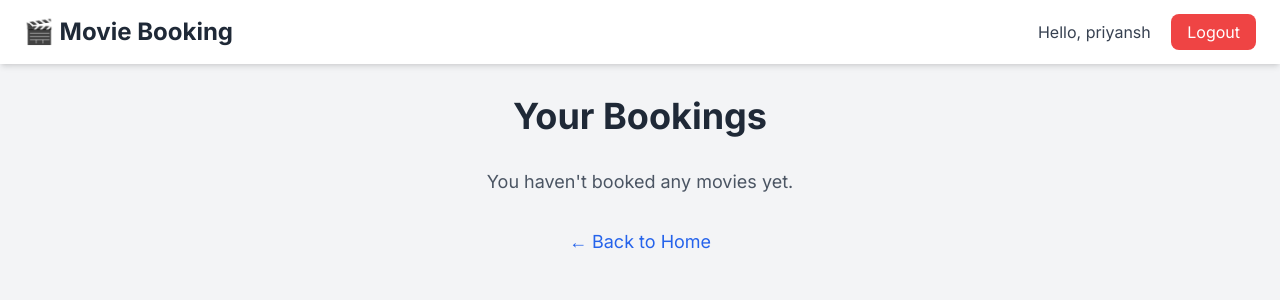
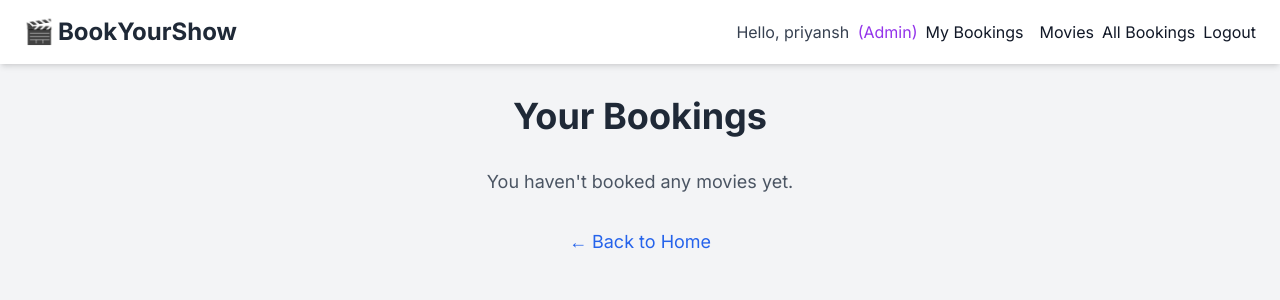
Before and after one commit to abdulchotu7/movie-booking-system, a FastAPI app: page /bookings in a window 1280 px wide. Shown: the top 300 px of the page. Run offline with FastAPI, Linux system fonts and the light colour scheme; a user stored in the database is signed in; some libraries are stand-ins or nearby versions.

Commit message:
added admin routes

```diff
--- a/main.py
+++ b/main.py
@@ -1,14 +1,14 @@
-from fastapi import FastAPI, Request, Form, Depends
+from fastapi import FastAPI, Request, Form, Depends, HTTPException
 from fastapi.responses import HTMLResponse, RedirectResponse
-from fastapi.staticfiles import StaticFiles
 from fastapi.templating import Jinja2Templates
 from starlette.middleware.sessions import SessionMiddleware
-from sqlalchemy import create_engine, Column, Integer, String, ForeignKey
+from sqlalchemy import create_engine, Column, Integer, String, Boolean, ForeignKey
 from sqlalchemy.orm import sessionmaker, declarative_base, Session, relationship, joinedload
+from sqlalchemy.exc import IntegrityError
+import logging
 
 # Database setup
 DATABASE_URL = "postgresql://postgres.wazswwkmwfdwaoxufkfx:capstone@aws-0-ap-south-1.pooler.supabase.com:6543/postgres"
-
 engine = create_engine(DATABASE_URL)
 SessionLocal = sessionmaker(autocommit=False, autoflush=False, bind=engine)
 Base = declarative_base()
@@ -18,7 +18,8 @@
     __tablename__ = "users"
     id = Column(Integer, primary_key=True, index=True)
     username = Column(String, unique=True, index=True)
-    password = Column(String)  # Store hashed passwords in production!
+    password = Column(String)  # Stored in plaintext as requested
+    is_admin = Column(Boolean, default=False)
 
 # Movie Model
 class Movie(Base):
@@ -31,12 +32,12 @@
     format = Column(String)
     price = Column(Integer)
 
-# Booking Model with ForeignKey constraint and relationship to Movie
+# Booking Model
 class Booking(Base):
     __tablename__ = "bookings"
     id = Column(Integer, primary_key=True, index=True)
     user = Column(String, index=True)
-    movie_id = Column(Integer, ForeignKey("movies.id"))  # ForeignKey added here
+    movie_id = Column(Integer, ForeignKey("movies.id"))
     showtime = Column(String)
     quantity = Column(Integer)
     total = Column(Integer)
@@ -45,7 +46,6 @@
 # Create tables
 Base.metadata.create_all(bind=engine)
 
-# Dependency to get DB session
 def get_db():
     db = SessionLocal()
     try:
@@ -54,89 +54,171 @@
         db.close()
 
 app = FastAPI()
-app.add_middleware(SessionMiddleware, secret_key="your-secret-key")
-
+app.add_middleware(SessionMiddleware, secret_key="your-secret-key-32-chars-long")
 templates = Jinja2Templates(directory="templates")
 
-# Seed movies into database
+# Setup logging
+logging.basicConfig(level=logging.DEBUG)
+logger = logging.getLogger(__name__)
+
+# Helper functions
+def require_login(request: Request):
+    if not request.session.get("user"):
+        logger.debug("Login required - no user in session")
+        raise HTTPException(status_code=401, detail="Not authenticated")
+    return True
+
+def require_admin(request: Request, db: Session = Depends(get_db)):
+    username = request.session.get("user")
+    is_admin = request.session.get("is_admin", False)  # Retrieve admin status from session
+
+    if not username or not is_admin:
+        logger.debug(f"Admin check failed for user {username}")
+        raise HTTPException(status_code=403, detail="Admin privileges required")
+
+    return db.query(User).filter(User.username == username, User.is_admin == True).first()
+
+
+
+# Seed data
 def seed_movies():
     db = SessionLocal()
-    if db.query(Movie).count() == 0:
-        movies = [
-            Movie(title="Inception", year=2010, director="Christopher Nolan", rating=8.8, format="IMAX", price=12),
-            Movie(title="The Matrix", year=1999, director="The Wachowskis", rating=8.7, format="Standard", price=10),
-            Movie(title="Avengers: Endgame", year=2019, director="Anthony and Joe Russo", rating=8.4, format="3D", price=15),
-            Movie(title="The Godfather", year=1972, director="Francis Ford Coppola", rating=9.2, format="Standard", price=10),
-            Movie(title="Pulp Fiction", year=1994, director="Quentin Tarantino", rating=8.9, format="Standard", price=10),
-        ]
-        db.add_all(movies)
-        db.commit()
-    db.close()
+    try:
+        if db.query(Movie).count() == 0:
+            movies = [
+                Movie(title="Inception", year=2010, director="Christopher Nolan", rating=8, format="IMAX", price=12),
+                Movie(title="The Matrix", year=1999, director="The Wachowskis", rating=8, format="Standard", price=10),
+                Movie(title="Avengers: Endgame", year=2019, director="Anthony and Joe Russo", rating=8, format="3D", price=15),
+            ]
+            db.add_all(movies)
+            db.commit()
+    finally:
+        db.close()
+
+def create_admin():
+    db = SessionLocal()
+    try:
+        if not db.query(User).filter(User.username == "admin").first():
+            admin = User(
+                username="admin",
+                password="adminpass",  # Plaintext as requested
+                is_admin=True
+            )
+            db.add(admin)
+            db.commit()
+            logger.debug("Admin user created")
+    finally:
+        db.close()
 
 seed_movies()
+create_admin()
 
-# Helper function to enforce authentication
-def require_login(request: Request):
-    return request.session.get("user") is not None
+# Routes
+# ... (previous imports and setup remain the same until routes)
 
-# Home page: list movies (public page)
+# Routes
 @app.get("/", response_class=HTMLResponse)
 async def home(request: Request, db: Session = Depends(get_db)):
     movies = db.query(Movie).all()
-    return templates.TemplateResponse("index.html", {"request": request, "movies": movies, "user": request.session.get("user")})
+    return templates.TemplateResponse("index.html", {
+        "request": request,
+        "movies": movies,
+        "user": request.session.get("user"),  # User might be None
+        "is_admin": request.session.get("is_admin", False)
+    })
 
-# Registration endpoints
+
+# Authentication routes
 @app.get("/register", response_class=HTMLResponse)
 async def register_get(request: Request):
     return templates.TemplateResponse("register.html", {"request": request})
 
 @app.post("/register")
-async def register_post(request: Request, username: str = Form(...), password: str = Form(...), db: Session = Depends(get_db)):
-    existing_user = db.query(User).filter(User.username == username).first()
-    if existing_user:
-        return HTMLResponse("Username already exists. Please choose another.", status_code=400)
-    db.add(User(username=username, password=password))
-    db.commit()
-    return RedirectResponse(url="/login", status_code=303)
+async def register_post(
+    request: Request,
+    username: str = Form(...),
+    password: str = Form(...),
+    db: Session = Depends(get_db)
+):
+    try:
+        user = User(username=username, password=password)  # Plaintext storage
+        db.add(user)
+        db.commit()
+        return RedirectResponse(url="/login", status_code=303)
+    except IntegrityError:
+        db.rollback()
+        return HTMLResponse("Username already exists", status_code=400)
 
-# Login endpoints
 @app.get("/login", response_class=HTMLResponse)
 async def login_get(request: Request):
     return templates.TemplateResponse("login.html", {"request": request})
 
 @app.post("/login")
-async def login_post(request: Request, username: str = Form(...), password: str = Form(...), db: Session = Depends(get_db)):
-    user = db.query(User).filter(User.username == username, User.password == password).first()
-    if not user:
+async def login_post(
+    request: Request,
+    username: str = Form(...),
+    password: str = Form(...),
+    db: Session = Depends(get_db)
+):
+    user = db.query(User).filter(User.username == username).first()
+    if not user or password != user.password:  # Plaintext comparison
         return HTMLResponse("Invalid credentials", status_code=400)
+
     request.session["user"] = username
+    request.session["is_admin"] = user.is_admin  # Store admin status in session
+    logger.debug(f"User {username} logged in. Admin: {user.is_admin}")
     return RedirectResponse(url="/", status_code=303)
 
-# Logout endpoint
 @app.get("/logout")
 async def logout(request: Request):
-    request.session.pop("user", None)
+    request.session.clear()
     return RedirectResponse(url="/login", status_code=303)
 
-# Booking endpoints (require login)
+# Booking routes
 @app.get("/book/{movie_id}", response_class=HTMLResponse)
-async def book_movie(request: Request, movie_id: int, db: Session = Depends(get_db)):
+async def book_movie(
+    request: Request,
+    movie_id: int,
+    db: Session = Depends(get_db)
+):
     if not require_login(request):
         return RedirectResponse(url="/login", status_code=303)
+
     movie = db.query(Movie).filter(Movie.id == movie_id).first()
     if not movie:
-        return HTMLResponse("Movie not found", status_code=404)
-    return templates.TemplateResponse("book.html", {"request": request, "movie": movie, "user": request.session.get("user")})
+        raise HTTPException(status_code=404, detail="Movie not found")
+
+    return templates.TemplateResponse("book.html", {
+        "request": request,
+        "movie": movie,
+        "user": request.session.get("user"),
+        "is_admin": request.session.get("is_admin", False)
+    })
 
 @app.post("/book")
-async def create_booking(request: Request, movie_id: int = Form(...), showtime: str = Form(...), quantity: int = Form(...), db: Session = Depends(get_db)):
+async def create_booking(
+    request: Request,
+    movie_id: int = Form(...),
+    showtime: str = Form(...),
+    quantity: int = Form(..., gt=0),
+    db: Session = Depends(get_db)
+):
     if not require_login(request):
         return RedirectResponse(url="/login", status_code=303)
+
     movie = db.query(Movie).filter(Movie.id == movie_id).first()
     if not movie:
-        return HTMLResponse("Movie not found", status_code=404)
+        raise HTTPException(status_code=404, detail="Movie not found")
+
     total_amount = movie.price * quantity
-    booking = Booking(user=request.session["user"], movie_id=movie_id, showtime=showtime, quantity=quantity, total=total_amount)
+    booking = Booking(
+        user=request.session["user"],
+        movie_id=movie_id,
+        showtime=showtime,
+        quantity=quantity,
+        total=total_amount
+    )
+
     db.add(booking)
     db.commit()
     return RedirectResponse(url="/bookings", status_code=303)
@@ -146,30 +228,180 @@
     if not require_login(request):
         return RedirectResponse(url="/login", status_code=303)
 
-    user_bookings = (
+    bookings = (
         db.query(Booking)
         .options(joinedload(Booking.movie))
         .filter(Booking.user == request.session["user"])
         .all()
     )
 
-    bookings_with_movies = []
-    for booking in user_bookings:
-        bookings_with_movies.append({
-            "id": booking.id,
+    return templates.TemplateResponse("bookings.html", {
+        "request": request,
+        "bookings": bookings,
+        "user": request.session.get("user"),
+        "is_admin": request.session.get("is_admin", False)
+    })
+
+@app.post("/cancel")
+async def cancel_booking(
+    request: Request,
+    booking_id: int = Form(...),
+    db: Session = Depends(get_db)
+):
+    if not require_login(request):
+        return RedirectResponse(url="/login", status_code=303)
+
+    db.query(Booking).filter(
+        Booking.id == booking_id,
+        Booking.user == request.session["user"]
+    ).delete()
+    db.commit()
+    return RedirectResponse(url="/bookings", status_code=303)
+
+# Admin routes (all protected with require_admin)
+@app.get("/admin/movies", response_class=HTMLResponse)
+async def admin_movies(
+    request: Request,
+    db: Session = Depends(get_db),
+    admin_user: User = Depends(require_admin)
+):
+    movies = db.query(Movie).all()
+    return templates.TemplateResponse("admin_movies.html", {
+        "request": request,
+        "movies": movies,
+        "user": request.session.get("user"),
+        "is_admin": True  # Only admins reach this point
+    })
+
+@app.get("/admin/movies/add", response_class=HTMLResponse)
+async def add_movie_form(
+    request: Request,
+    admin_user: User = Depends(require_admin)
+):
+    return templates.TemplateResponse("admin_add_movie.html", {
+        "request": request,
+        "user": request.session.get("user"),
+        "is_admin": True
+    })
+
+@app.post("/admin/movies")
+async def add_movie(
+    request: Request,
+    title: str = Form(...),
+    year: int = Form(..., gt=1900, lt=2100),
+    director: str = Form(...),
+    rating: int = Form(..., ge=1, le=10),
+    format: str = Form(...),
+    price: int = Form(..., gt=0),
+    db: Session = Depends(get_db),
+    admin_user: User = Depends(require_admin)
+):
+    try:
+        movie = Movie(
+            title=title,
+            year=year,
+            director=director,
+            rating=rating,
+            format=format,
+            price=price
+        )
+        db.add(movie)
+        db.commit()
+        return RedirectResponse(url="/admin/movies", status_code=303)
+    except IntegrityError:
+        db.rollback()
+        raise HTTPException(status_code=400, detail="Movie already exists")
+
+@app.get("/admin/movies/{id}/edit", response_class=HTMLResponse)
+async def edit_movie_form(
+    request: Request,
+    id: int,
+    db: Session = Depends(get_db),
+    admin_user: User = Depends(require_admin)
+):
+    movie = db.query(Movie).filter(Movie.id == id).first()
+    if not movie:
+        raise HTTPException(status_code=404, detail="Movie not found")
+    return templates.TemplateResponse("edit_movie.html", {
+        "request": request,
+        "movie": movie,
+        "user": request.session.get("user"),
+        "is_admin": True
+    })
+
+@app.post("/admin/movies/{id}")
+async def update_movie(
+    request: Request,
+    id: int,
+    title: str = Form(...),
+    year: int = Form(..., gt=1900, lt=2100),
+    director: str = Form(...),
+    rating: int = Form(..., ge=1, le=10),
+    format: str = Form(...),
+    price: int = Form(..., gt=0),
+    db: Session = Depends(get_db),
+    admin_user: User = Depends(require_admin)
+):
+    movie = db.query(Movie).filter(Movie.id == id).first()
+    if not movie:
+        raise HTTPException(status_code=404, detail="Movie not found")
+
+    try:
+        movie.title = title
+        movie.year = year
+        movie.director = director
+        movie.rating = rating
+        movie.format = format
+        movie.price = price
+        db.commit()
+        return RedirectResponse(url="/admin/movies", status_code=303)
+    except IntegrityError:
+        db.rollback()
+        raise HTTPException(status_code=400, detail="Movie title already exists")
+
+@app.post("/admin/movies/{id}/delete")
+async def delete_movie(
+    request: Request,
+    id: int,
+    db: Session = Depends(get_db),
+    admin_user: User = Depends(require_admin)
+):
+    movie = db.query(Movie).filter(Movie.id == id).first()
+    if not movie:
+        raise HTTPException(status_code=404, detail="Movie not found")
+
+    db.delete(movie)
+    db.commit()
+    return RedirectResponse(url="/admin/movies", status_code=303)
+
+@app.get("/admin/bookings", response_class=HTMLResponse)
+async def admin_bookings(
+    request: Request,
+    db: Session = Depends(get_db),
+    admin_user: User = Depends(require_admin)
+):
+    # Get all bookings with movie information
+    bookings = (
+        db.query(Booking)
+        .options(joinedload(Booking.movie))
+        .order_by(Booking.id)
+        .all()
+    )
+
+    # Prepare booking data for template
+    booking_data = []
+    for booking in bookings:
+        booking_data.append({
+            "user": booking.user,
             "movie": booking.movie.title if booking.movie else "Unknown",
             "showtime": booking.showtime,
-            "price": booking.movie.price if booking.movie else 0,
             "quantity": booking.quantity,
             "total": booking.total
         })
 
-    return templates.TemplateResponse("bookings.html", {"request": request, "bookings": bookings_with_movies, "user": request.session.get("user")})
-
-@app.post("/cancel")
-async def cancel_booking(request: Request, booking_id: int = Form(...), db: Session = Depends(get_db)):
-    if not require_login(request):
-        return RedirectResponse(url="/login", status_code=303)
-    db.query(Booking).filter(Booking.id == booking_id, Booking.user == request.session["user"]).delete()
-    db.commit()
-    return RedirectResponse(url="/bookings", status_code=303)
+    return templates.TemplateResponse("admin_bookings.html", {
+        "request": request,
+        "bookings": booking_data,
+        "user": request.session.get("user"),
+        "is_admin": True
+    })
--- a/templates/base.html
+++ b/templates/base.html
@@ -4,33 +4,80 @@
   <meta charset="UTF-8">
   <meta name="viewport" content="width=device-width, initial-scale=1.0">
   <title>{% block title %}Movie Booking System{% endblock %}</title>
-
-  <!-- Tailwind CSS CDN -->
   <script src="https://cdn.tailwindcss.com"></script>
-
-  <!-- Google Font (Optional for a Sleeker Look) -->
   <link href="https://fonts.googleapis.com/css2?family=Inter:wght@300;400;600;700&display=swap" rel="stylesheet">
-
   <style>
     body {
       font-family: 'Inter', sans-serif;
+    }
+    .btn {
+      @apply px-4 py-2 rounded-lg transition font-medium;
+    }
+    .btn-primary {
+      @apply bg-blue-600 text-white hover:bg-blue-700;
+    }
+    .btn-danger {
+      @apply bg-red-600 text-white hover:bg-red-700;
+    }
+    .btn-admin {
+      @apply bg-purple-600 text-white hover:bg-purple-700;
+    }
+    .nav-divider {
+      @apply border-l border-gray-300 mx-2 h-6;
     }
   </style>
 </head>
 <body class="bg-gray-100 text-gray-900">
   <!-- Navbar -->
   <nav class="bg-white shadow-md">
-    <div class="container mx-auto px-6 py-4 flex justify-between items-center">
-      <a href="/" class="text-2xl font-bold text-gray-800">🎬 Movie Booking</a>
+    <div class="container mx-auto px-6 py-4">
+      <div class="flex justify-between items-center">
+        <!-- Logo -->
+        <a href="/" class="text-2xl font-bold text-gray-800 flex items-center">
+          <span class="mr-1">🎬</span> BookYourShow
+        </a>
 
-      <div>
-        {% if user %}
-        <span class="text-gray-700 font-medium mr-4">Hello, {{ user }}</span>
-        <a href="/logout" class="bg-red-500 text-white px-4 py-2 rounded-lg hover:bg-red-600 transition">Logout</a>
-        {% else %}
-        <a href="/login" class="text-gray-700 hover:text-blue-500 font-medium mr-4">Login</a>
-        <a href="/register" class="bg-blue-500 text-white px-4 py-2 rounded-lg hover:bg-blue-600 transition">Register</a>
-        {% endif %}
+        <!-- Navigation Links -->
+        <div class="flex items-center space-x-2">
+          {% if user %}
+            <!-- User Greeting -->
+            <span class="text-gray-700 font-medium">
+              Hello, {{ user }}
+              {% if is_admin %}
+                <span class="text-purple-600 ml-1">(Admin)</span>
+              {% endif %}
+            </span>
+
+            <!-- User Links -->
+            <a href="/bookings" class="btn btn-primary">
+              My Bookings
+            </a>
+
+            <!-- Admin Links -->
+            {% if is_admin %}
+              <span class="nav-divider"></span>
+              <a href="/admin/movies" class="btn btn-admin">
+                Movies
+              </a>
+              <a href="/admin/bookings" class="btn btn-admin">
+                All Bookings
+              </a>
+            {% endif %}
+
+            <!-- Logout -->
+            <a href="/logout" class="btn btn-danger">
+              Logout
+            </a>
+          {% else %}
+            <!-- Guest Links -->
+            <a href="/login" class="text-gray-700 hover:text-blue-500 font-medium">
+              Login
+            </a>
+            <a href="/register" class="text-gray-700 hover:text-blue-500 font-medium">
+              Register
+            </a>
+          {% endif %}
+        </div>
       </div>
     </div>
   </nav>
--- a/templates/bookings.html
+++ b/templates/bookings.html
@@ -22,9 +22,9 @@
         {% for booking in bookings %}
         <tr class="border-b hover:bg-gray-100 transition duration-200">
           <td class="py-4 px-5">{{ booking.id }}</td>
-          <td class="py-4 px-5 font-semibold">{{ booking.movie }}</td>
+          <td class="py-4 px-5 font-semibold">{{ booking.movie.title }}</td>
           <td class="py-4 px-5">{{ booking.showtime }}</td>
-          <td class="py-4 px-5 font-semibold text-green-600">${{ booking.price }}</td>
+          <td class="py-4 px-5 font-semibold text-green-600">${{ booking.movie.price }}</td>
           <td class="py-4 px-5">{{ booking.quantity }}</td>
           <td class="py-4 px-5 font-semibold text-gray-700">${{ booking.total }}</td>
           <td class="py-4 px-5 text-center">
```
Also changed, not shown: requirements.txt (+22 -8 lines), templates/admin_add_movie.html (added, +56 -0 lines), templates/admin_bookings.html (added, +36 -0 lines), templates/admin_movies.html (added, +54 -0 lines), templates/edit_movie.html (added, +51 -0 lines), users.db (deleted).
